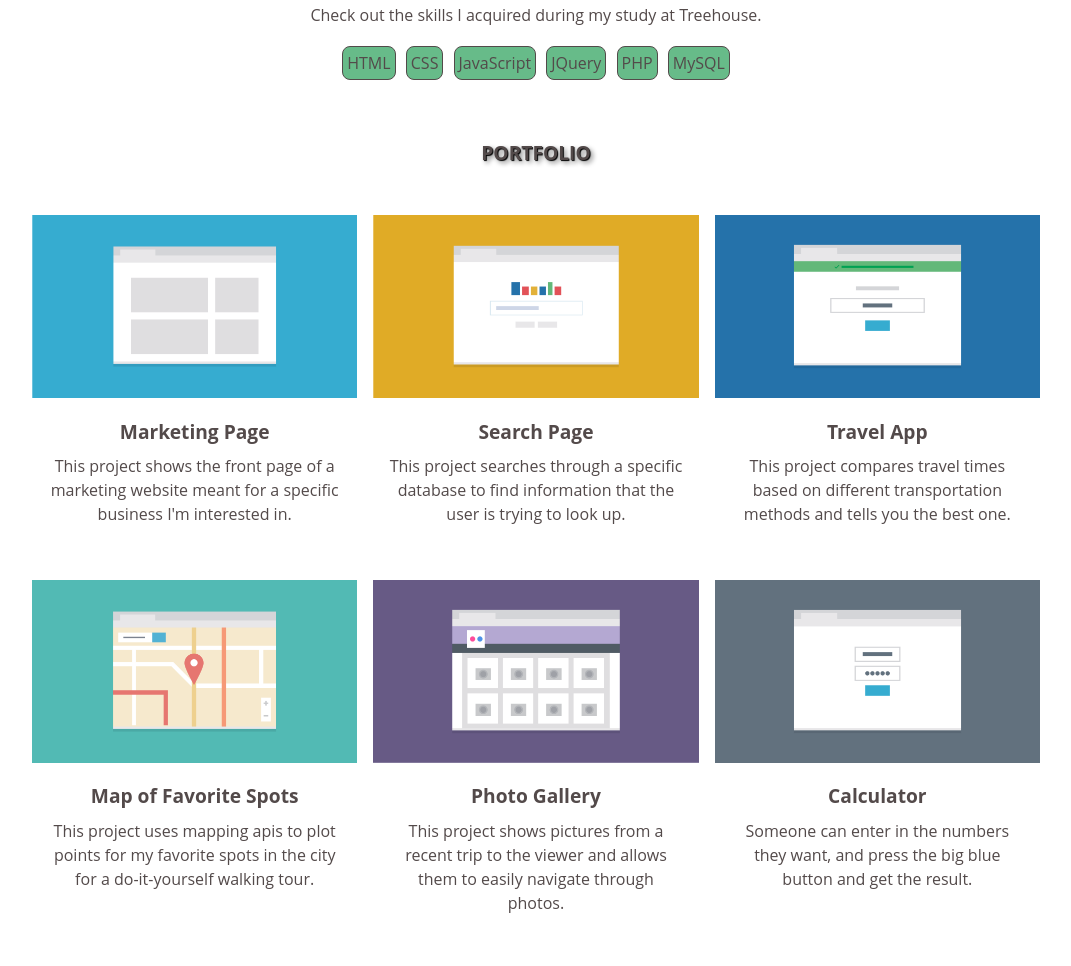
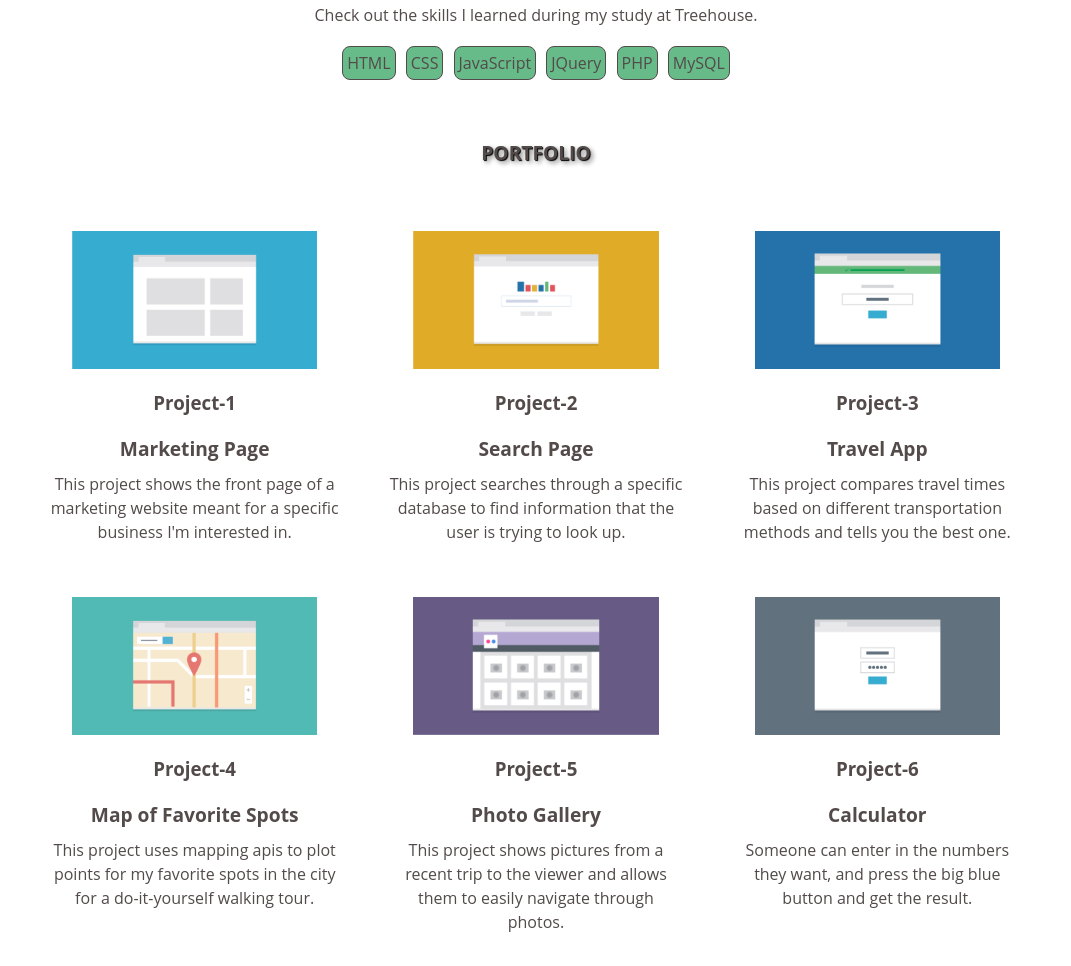
Before and after one commit to grashupfer99/techdegree-project-2, a plain HTML site: page index.html in a window 1280 px wide. Shown: the part 554-1520 px from the top of the page, without its empty margins (104-1175 px from the left). Drawn offline with Linux system fonts and the light colour scheme; a web font is replaced by a local one.

Commit message:
Added figure and figcaption

```diff
--- a/index.html
+++ b/index.html
@@ -1,6 +1,7 @@
 <!DOCTYPE html>
 <html>
 <head>
+  <meta charset="utf-8">
   <meta name=viewport content="width=device-width, initial-scale=1">
   <title>Alex Khant</title>
   <link href="https://fonts.googleapis.com/css?family=Averia+Serif+Libre%7cChelsea+Market" rel="stylesheet">
@@ -34,7 +35,7 @@ all my skills to use!</span>
 
     <div class="skills">
         <h2 id="skills" class="skills-heading">Skills</h2>
-        <p>Check out the skills I acquired during my study at Treehouse.</p>
+        <p>Check out the skills I learned during my study at Treehouse.</p>
         <ul class="skills-list">
             <li>HTML</li>
             <li>CSS</li>
@@ -50,37 +51,55 @@ all my skills to use!</span>
 
     <div class="row">
       <div id="portfolio-1" class="col">
+		<figure>
 			<img src="images/portfolio-1.png" alt="portfolio-1">
+				<figcaption><h3>Project-1</h3></figcaption>
+		</figure>
         <h2>Marketing Page</h2>
         <p>This project shows the front page of a marketing website meant for a specific business I'm interested in.</p>
       </div> <!-- End of portfolio-1 -->
 
       <div id="portfolio-2" class="col">
+		<figure>
 			<img src="images/portfolio-2.png" alt="portfolio-2">
+			<figcaption><h3>Project-2</h3></figcaption>
+		</figure>
         <h2>Search Page</h2>
         <p>This project searches through a specific database to find information that the user is trying to look up.</p>
       </div> <!-- End of portfolio-2 -->
 
       <div id="portfolio-3" class="col">
+		<figure>
 			<img src="images/portfolio-3.png" alt="portfolio-3">
+			<figcaption><h3>Project-3</h3></figcaption>
+		</figure>
         <h2>Travel App</h2>
         <p>This project compares travel times based on different transportation methods and tells you the best one.</p>
       </div><!-- End of portfolio-3 -->
 
       <div id="portfolio-4" class="col">
+		<figure>
 			<img src="images/portfolio-4.png" alt="portfolio-4">
+			<figcaption><h3>Project-4</h3></figcaption>
+		</figure>
         <h2>Map of Favorite Spots</h2>
         <p>This project uses mapping apis to plot points for my favorite spots in the city for a do-it-yourself walking tour.</p>
       </div> <!-- End of portfolio-4 -->
 
       <div id="portfolio-5" class="col">
+		<figure>
 			<img src="images/portfolio-5.png" alt="portfolio-5">
+			<figcaption><h3>Project-5</h3></figcaption>
+		</figure>
         <h2>Photo Gallery</h2>
         <p>This project shows pictures from a recent trip to the viewer and allows them to easily navigate through photos.</p>
       </div> <!-- End of portfolio-5 -->
 
       <div id="portfolio-6" class="col">
+		<figure>
 			<img src="images/portfolio-6.png" alt="portfolio-6">
+			<figcaption><h3>Project-6</h3></figcaption>
+		</figure>
         <h2>Calculator</h2>
         <p>Someone can enter in the numbers they want, and press the big blue button and get the result.</p>
       </div> <!-- End of portfolio-6 -->
```
Lines whose indentation alone changed are shown as unchanged.
